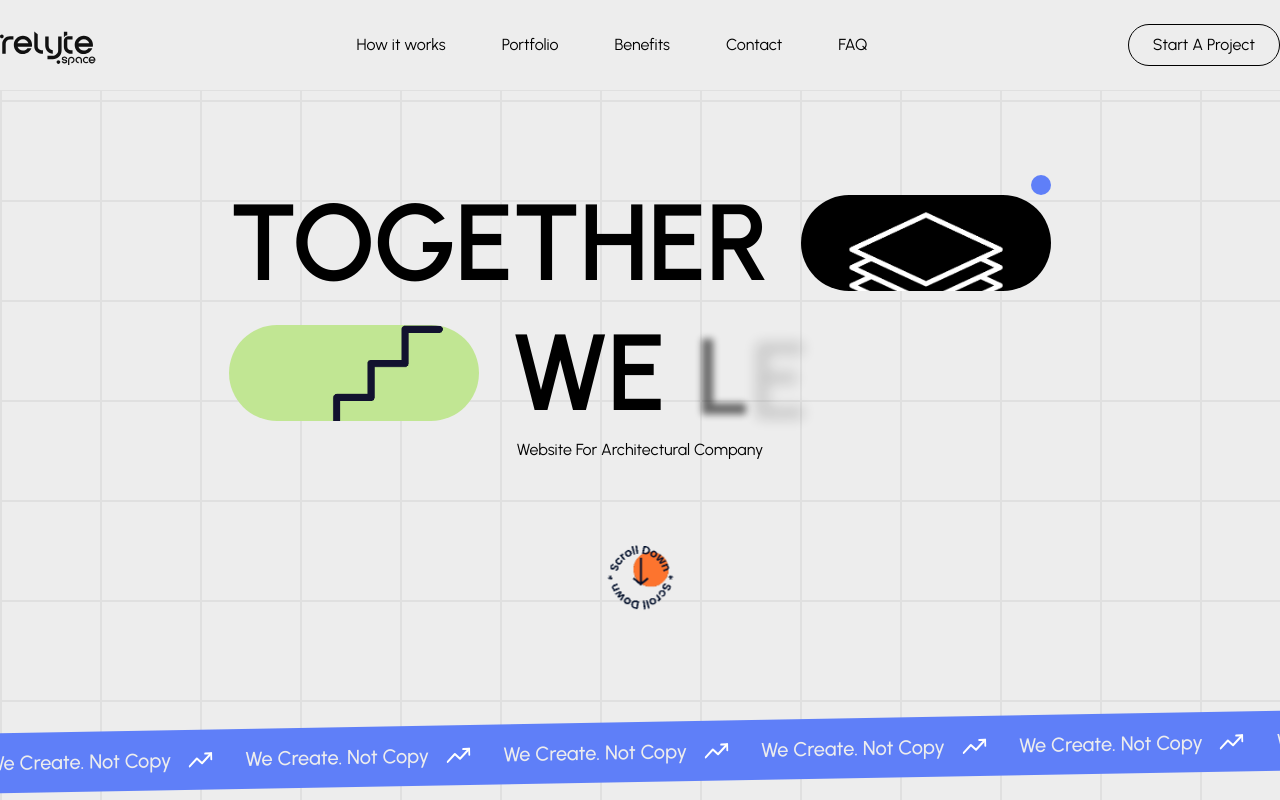
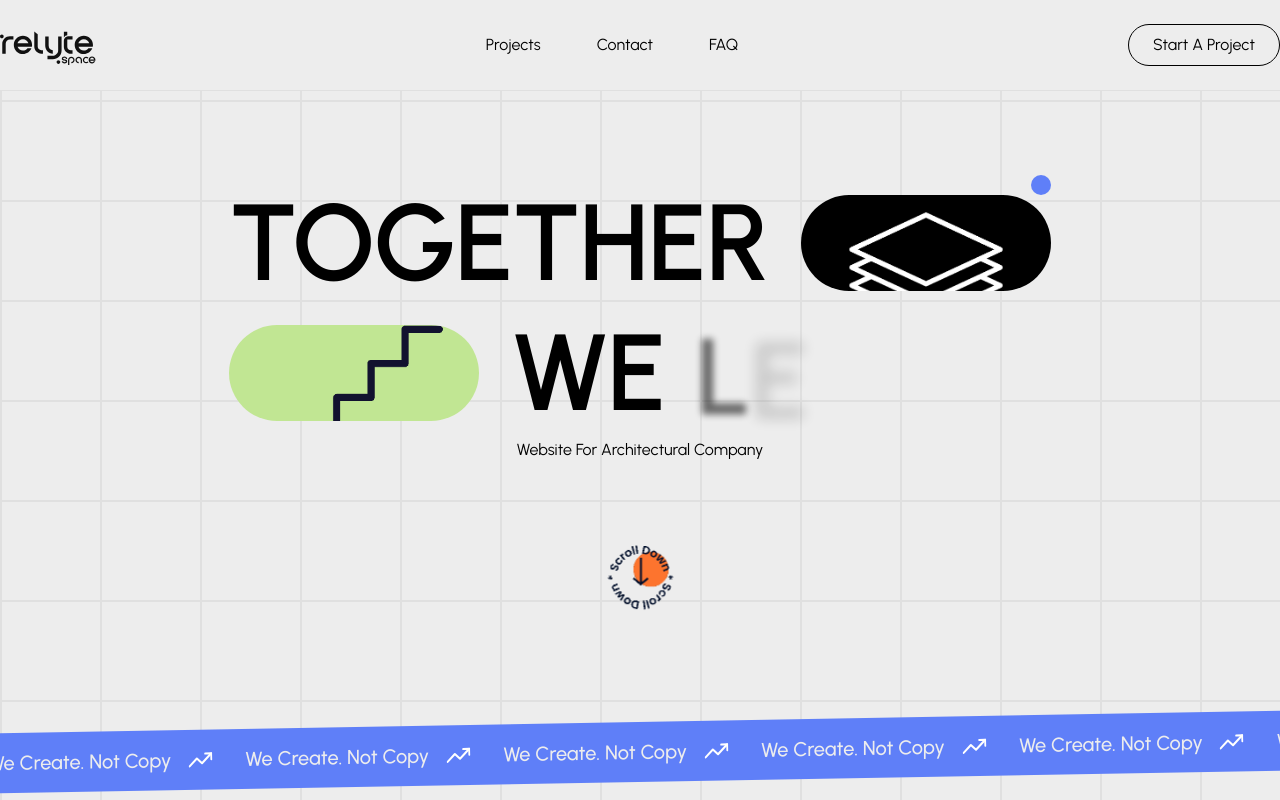
Before and after one commit to away1205/relyte-web, a Next.js app: page / in a window 1280 px wide. Shown: the top 800 px of the page. Built offline with nearby package versions, Linux system fonts and the light colour scheme.

Commit message:
Create and add magnetic anim to the header, scrollgif in hero and in CTA section

```diff
--- a/app/_components/CTASection.jsx
+++ b/app/_components/CTASection.jsx
@@ -3,13 +3,14 @@ import { useEffect, useRef, useState } from 'react';
 
 import HoverWords from '../ui/HoverWords';
 import HoverFlipWords from '../ui/HoverFlipWords';
+import MagneticAnim from '../ui/MagneticAnim';
 
 function CTASection() {
   const [buttonHeight, setButtonHeight] = useState(0);
   const buttonRef = useRef(null);
 
   useEffect(() => {
-    setButtonHeight(buttonRef.current.offsetHeight / 2);
+    setButtonHeight(buttonRef.current?.offsetHeight / 2);
   }, []);
 
   return (
@@ -40,13 +41,17 @@ function CTASection() {
         <div className='w-4 h-4 bg-white absolute -top-2 -right-2'></div>
         <div className='w-4 h-4 bg-white absolute -bottom-2 -right-2'></div>
 
+        <MagneticAnim>
+          <div>
             <button
               ref={buttonRef}
-          className={`py-4 px-10 text-white bg-primary rounded-full font-semibold text-lg absolute left-1/2 -translate-x-1/2`}
+              className={`py-4 px-10 text-white bg-primary rounded-full font-semibold text-lg absolute left-1/2 -translate-x-1/2 hover:bg-white hover:text-black-100 transition-all duration-500 ease-in-out`}
               style={{ bottom: `-${buttonHeight}px` }}
             >
               Let's make it happen
             </button>
+          </div>
+        </MagneticAnim>
       </div>
     </section>
   );
--- a/app/_components/Footer.jsx
+++ b/app/_components/Footer.jsx
@@ -1,5 +1,6 @@
 import Link from 'next/link';
 import HoverFlipWords from '../ui/HoverFlipWords';
+import MagneticAnim from '../ui/MagneticAnim';
 
 function Footer() {
   return (
@@ -115,7 +116,7 @@ function Footer() {
         </div>
 
         <Link href={'#'} className='mt-16 mb-10'>
-          *Privacy & Policy
+          <HoverFlipWords inText='*Privacy & Policy' />
         </Link>
       </div>
     </footer>
--- a/app/_components/Header.jsx
+++ b/app/_components/Header.jsx
@@ -1,12 +1,11 @@
 import { useGSAP } from '@gsap/react';
 import gsap from 'gsap';
 import { ScrollTrigger } from 'gsap/ScrollTrigger';
+import MagneticAnim from '../ui/MagneticAnim';
 
 function Header() {
   const navList = [
-    { label: 'How it works', value: 'how' },
-    { label: 'Portfolio', value: 'portfolio' },
-    { label: 'Benefits', value: 'benefits' },
+    { label: 'Projects', value: 'projects' },
     { label: 'Contact', value: 'contact' },
     { label: 'FAQ', value: 'faq' },
   ];
@@ -44,16 +43,31 @@ function Header() {
         <ul className='flex gap-14'>
           {navList.map((item) => {
             return (
-              <li key={item.value}>
-                <a href={`#${item.value}`}>{item.label}</a>
-              </li>
+              <MagneticAnim>
+                <li key={item.value} className='cursor-pointer'>
+                  <a
+                    // href={`#${item.value}`}
+                    onClick={() => {
+                      gsap.to(window, {
+                        duration: 1,
+                        scrollTo: { y: `#${item.value}` },
+                        ease: 'power2',
+                      });
+                    }}
+                  >
+                    {item.label}
+                  </a>
+                </li>
+              </MagneticAnim>
             );
           })}
         </ul>
 
-        <button className='px-6 py-2 border-black border rounded-3xl'>
-          Start A Project
-        </button>
+        <MagneticAnim>
+          <button className='px-6 py-2 border-black border rounded-3xl'>
+            Start A Project
+          </button>
+        </MagneticAnim>
       </div>
     </header>
   );
--- a/app/_components/HeroSection.jsx
+++ b/app/_components/HeroSection.jsx
@@ -10,6 +10,7 @@ import { ScrollTrigger } from 'gsap/ScrollTrigger';
 import ScrollToPlugin from 'gsap/ScrollToPlugin';
 import { useState } from 'react';
 import CarePin from './CarePin';
+import MagneticAnim from '../ui/MagneticAnim';
 
 function HeroSection() {
   const textList = ['BUILD', 'GROW', 'LEAD'];
@@ -92,6 +93,7 @@ function HeroSection() {
 
         <h1 className='hero-anim-card'>Website For Architectural Company</h1>
 
+        <MagneticAnim>
           <a
             // href='#care-section'
             className='uppercase rounded-3xl text-white  h-[100px] w-[100px] font-semibold mt-20 relative'
@@ -110,6 +112,7 @@ function HeroSection() {
               className='absolute top-0 left-[50%] -translate-x-1/2 cursor-pointer'
             />
           </a>
+        </MagneticAnim>
 
         <div className='relative top-[10%]'>
           <TextTicker>
--- /dev/null
+++ b/app/ui/MagneticAnim.jsx
@@ -0,0 +1,38 @@
+import gsap from 'gsap';
+import React from 'react';
+import { useEffect } from 'react';
+import { useRef } from 'react';
+
+function MagneticAnim({ children }) {
+  const magnetic = useRef(null);
+
+  useEffect(() => {
+    const xTo = gsap.quickTo(magnetic.current, 'x', {
+      duration: 1,
+      ease: 'elastic.out(1, 0.3)',
+    });
+    const yTo = gsap.quickTo(magnetic.current, 'y', {
+      duration: 1,
+      ease: 'elastic.out(1, 0.3)',
+    });
+
+    magnetic.current.addEventListener('mousemove', (e) => {
+      const { clientX, clientY } = e;
+      const { width, height, left, top } =
+        magnetic.current.getBoundingClientRect();
+      const x = clientX - (left + width / 2);
+      const y = clientY - (top + height / 2);
+      xTo(x * 0.5);
+      yTo(y * 0.5);
+    });
+
+    magnetic.current.addEventListener('mouseleave', () => {
+      xTo(0);
+      yTo(0);
+    });
+  }, []);
+
+  return React.cloneElement(children, { ref: magnetic });
+}
+
+export default MagneticAnim;
```
Lines whose indentation alone changed are shown as unchanged.
